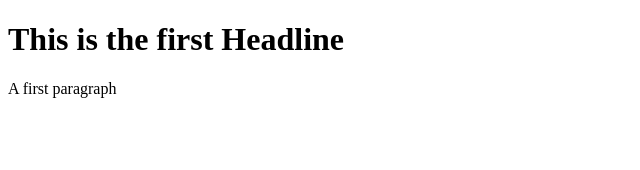
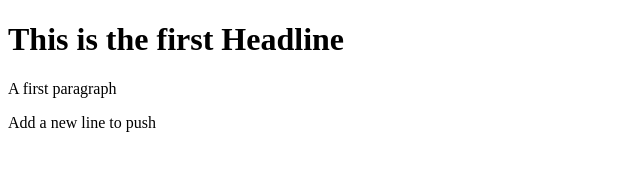
Before and after one commit to rl433/A04, a plain HTML site: page index.html in a window 1280 px wide. Shown: the whole page, without its empty margins (0-640 px from the left). Drawn offline with Linux system fonts and the light colour scheme.

Commit message:
My second Commit

```diff
--- a/index.html
+++ b/index.html
@@ -7,5 +7,6 @@
 <body>
     <h1>This is the first Headline</h1>
     <p>A first paragraph</p>
+    <p>Add a new line to push</p>
 </body>
 </html>
```
